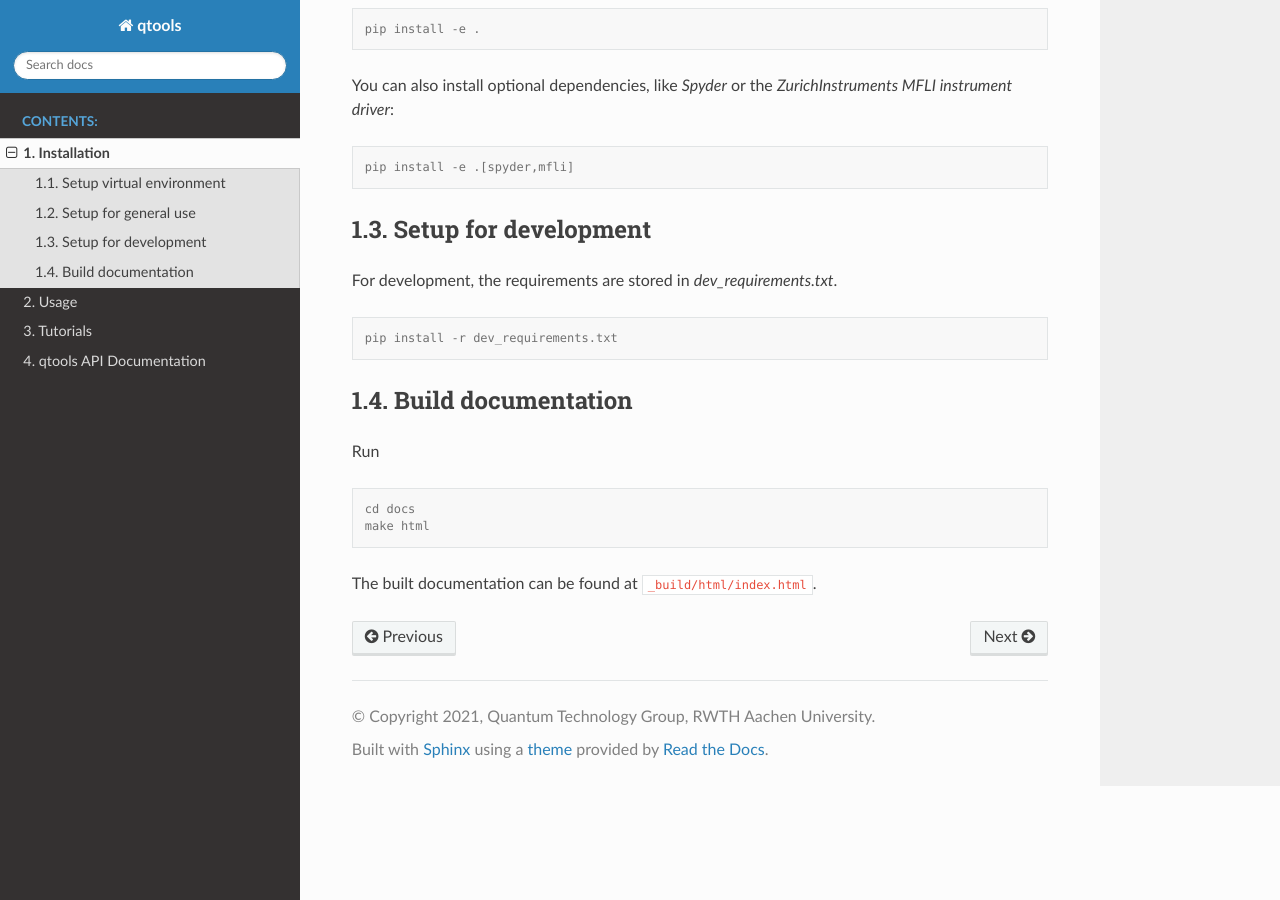
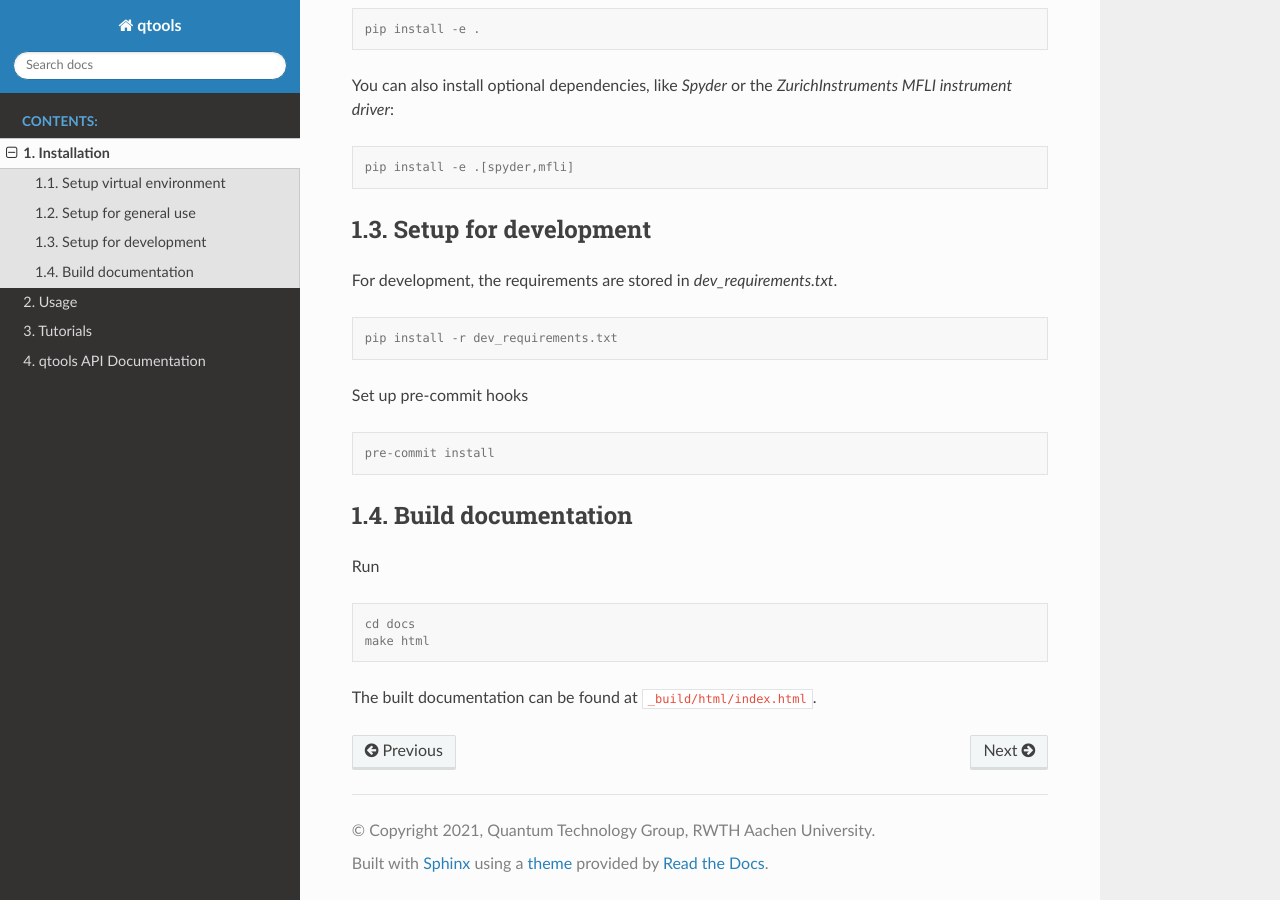
Before and after one commit to qutech/QuMADA, a Sphinx documentation site: the page built from docs/installation.rst, in a window 1280 px wide and 900 px high, scrolled down 779 px. Built offline with Sphinx 7.4.7 and the Read the Docs theme 2.0.0, drawn with Linux system fonts in a browser that asks for light colours.

Commit message:
add pre-commit installation to the docs

```diff
--- a/docs/installation.rst
+++ b/docs/installation.rst
@@ -52,6 +52,12 @@ For development, the requirements are stored in *dev_requirements.txt*.
 
     pip install -r dev_requirements.txt
 
+Set up pre-commit hooks
+
+.. code-block:: console
+
+    pre-commit install
+
 Build documentation
 -------------------
 
```
Also changed, not shown: README.md (+6 -0 lines).
